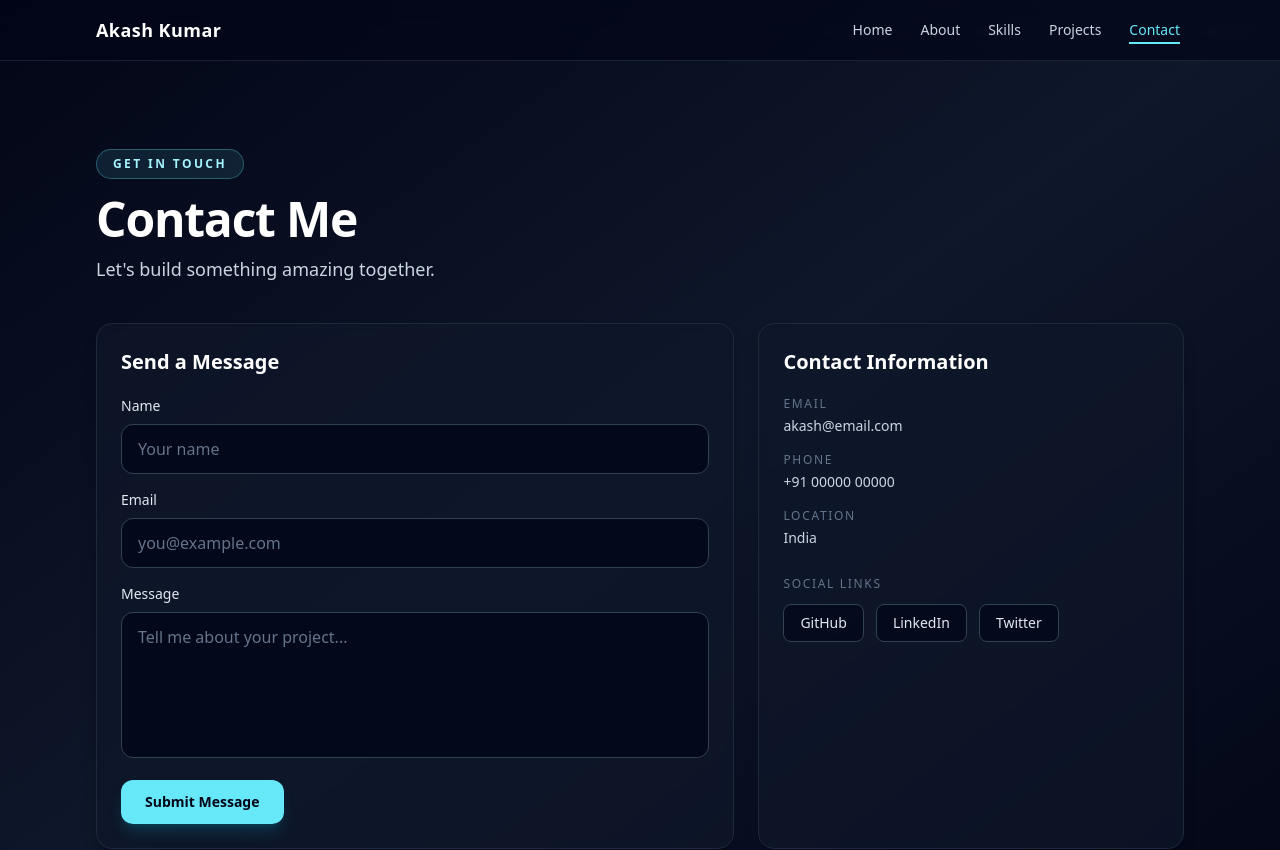
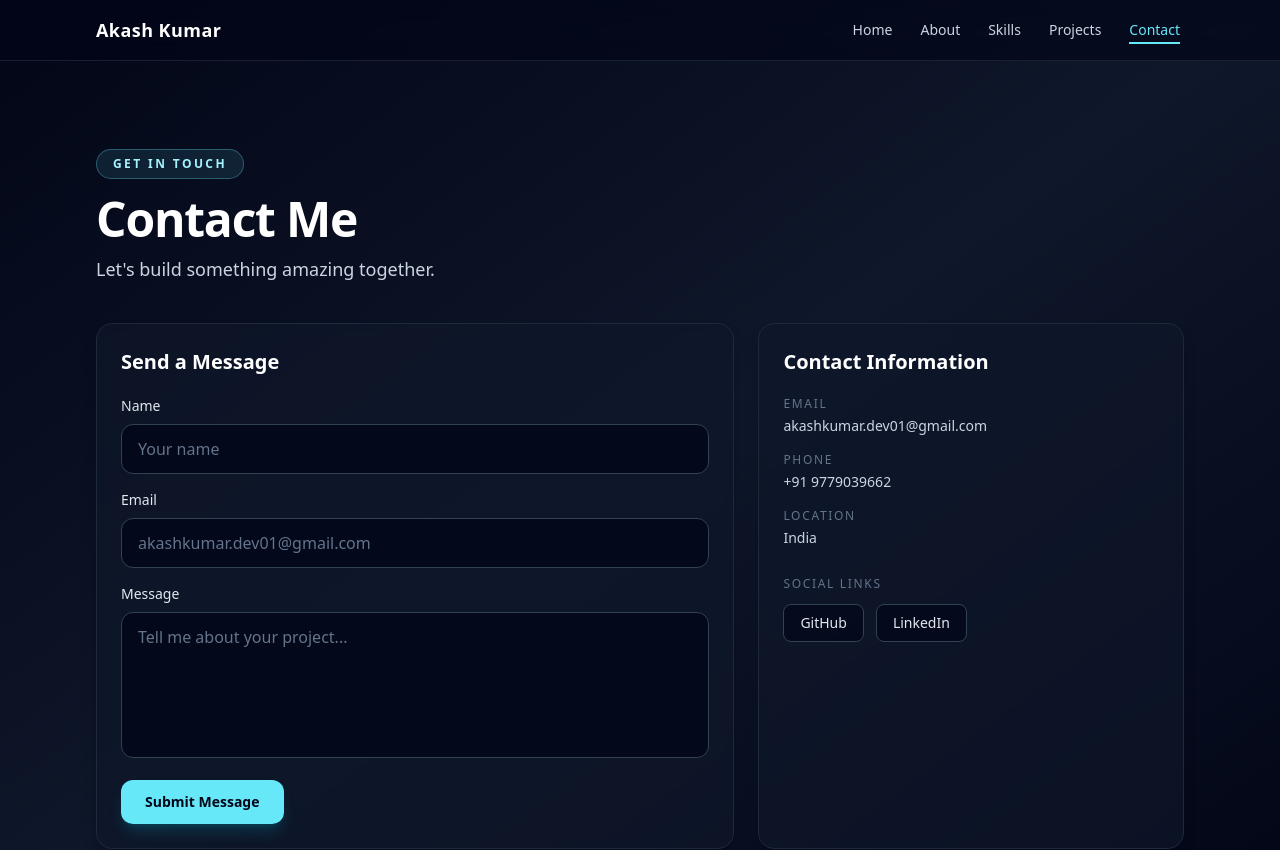
Before and after one commit to akahkumardev01-sketch/Akash-portfolio, a React (Vite) app: page /contact in a window 1280 px wide. Shown: the top 850 px of the page. Built offline with nearby package versions, Linux system fonts and the light colour scheme.

Commit message:
feat: update social links and contact information in Footer and Contact components

```diff
--- a/src/components/Footer.jsx
+++ b/src/components/Footer.jsx
@@ -9,8 +9,11 @@ const quickLinks = [
 ];
 
 const socialLinks = [
-  { label: "GitHub", href: "https://github.com" },
-  { label: "LinkedIn", href: "https://linkedin.com" },
+  { label: "GitHub", href: "https://github.com/akahkumardev01-sketch" },
+  {
+    label: "LinkedIn",
+    href: "https://www.linkedin.com/in/akash-kumar-9b041535a?utm_source=share_via&utm_content=profile&utm_medium=member_android",
+  },
 ];
 
 function Footer() {
--- a/src/pages/Contact.jsx
+++ b/src/pages/Contact.jsx
@@ -119,7 +119,7 @@ function Contact() {
                 value={formData.email}
                 onChange={handleChange}
                 className="w-full rounded-xl border border-slate-700 bg-slate-950/80 px-4 py-3 text-slate-100 outline-none transition duration-300 placeholder:text-slate-500 focus:border-cyan-300/70 focus:ring-2 focus:ring-cyan-300/25"
-                placeholder="you@example.com"
+                placeholder="akashkumar.dev01@gmail.com"
                 aria-invalid={Boolean(errors.email)}
               />
               {errors.email && <p className="mt-2 text-xs text-rose-300">{errors.email}</p>}
@@ -157,11 +157,11 @@ function Contact() {
           <div className="mt-5 space-y-4 text-sm text-slate-300">
             <div>
               <p className="text-xs uppercase tracking-[0.14em] text-slate-500">Email</p>
-              <p className="mt-1">akash@email.com</p>
+              <p className="mt-1">akashkumar.dev01@gmail.com</p>
             </div>
             <div>
               <p className="text-xs uppercase tracking-[0.14em] text-slate-500">Phone</p>
-              <p className="mt-1">+91 00000 00000</p>
+              <p className="mt-1">+91 9779039662</p>
             </div>
             <div>
               <p className="text-xs uppercase tracking-[0.14em] text-slate-500">Location</p>
@@ -173,7 +173,7 @@ function Contact() {
             <p className="text-xs uppercase tracking-[0.14em] text-slate-500">Social Links</p>
             <div className="mt-3 flex flex-wrap gap-3">
               <a
-                href="https://github.com"
+                href="https://github.com/akahkumardev01-sketch"
                 target="_blank"
                 rel="noreferrer"
                 className="rounded-lg border border-slate-700 bg-slate-950/70 px-4 py-2 text-sm font-medium text-slate-200 transition duration-300 hover:border-cyan-300/70 hover:text-cyan-200"
@@ -181,21 +181,14 @@ function Contact() {
                 GitHub
               </a>
               <a
-                href="https://linkedin.com"
+                href="https://www.linkedin.com/in/akash-kumar-9b041535a?utm_source=share_via&utm_content=profile&utm_medium=member_android"
                 target="_blank"
                 rel="noreferrer"
                 className="rounded-lg border border-slate-700 bg-slate-950/70 px-4 py-2 text-sm font-medium text-slate-200 transition duration-300 hover:border-cyan-300/70 hover:text-cyan-200"
               >
                 LinkedIn
               </a>
-              <a
-                href="https://twitter.com"
-                target="_blank"
-                rel="noreferrer"
-                className="rounded-lg border border-slate-700 bg-slate-950/70 px-4 py-2 text-sm font-medium text-slate-200 transition duration-300 hover:border-cyan-300/70 hover:text-cyan-200"
-              >
-                Twitter
-              </a>
+
             </div>
           </div>
         </aside>
--- a/src/pages/Home.jsx
+++ b/src/pages/Home.jsx
@@ -71,7 +71,7 @@ function Home() {
 
           <motion.div variants={item} className="mt-8 flex items-center gap-5 text-sm text-slate-400">
             <a
-              href="https://github.com"
+              href="https://github.com/akahkumardev01-sketch"
               target="_blank"
               rel="noreferrer"
               className="transition-colors duration-300 hover:text-cyan-300"
@@ -79,7 +79,7 @@ function Home() {
               GitHub
             </a>
             <a
-              href="https://linkedin.com"
+              href="https://www.linkedin.com/in/akash-kumar-9b041535a?utm_source=share_via&utm_content=profile&utm_medium=member_android"
               target="_blank"
               rel="noreferrer"
               className="transition-colors duration-300 hover:text-cyan-300"
--- a/src/pages/Projects.jsx
+++ b/src/pages/Projects.jsx
@@ -11,7 +11,7 @@ const projectData = [
     image:
       "https://images.unsplash.com/photo-1484480974693-6ca0a78fb36b?auto=format&fit=crop&w=1200&q=80",
     liveUrl: "#",
-    githubUrl: "#",
+    githubUrl: "https://github.com/akahkumardev01-sketch",
     featured: true,
   },
   {
@@ -23,7 +23,7 @@ const projectData = [
     image:
       "https://images.unsplash.com/photo-1461749280684-dccba630e2f6?auto=format&fit=crop&w=1200&q=80",
     liveUrl: "#",
-    githubUrl: "#",
+    githubUrl: "https://github.com/akahkumardev01-sketch",
     featured: false,
   },
   {
@@ -35,7 +35,7 @@ const projectData = [
     image:
       "https://images.unsplash.com/photo-1499750310107-5fef28a66643?auto=format&fit=crop&w=1200&q=80",
     liveUrl: "#",
-    githubUrl: "#",
+    githubUrl: "https://github.com/akahkumardev01-sketch",
     featured: false,
   },
 ];
```
